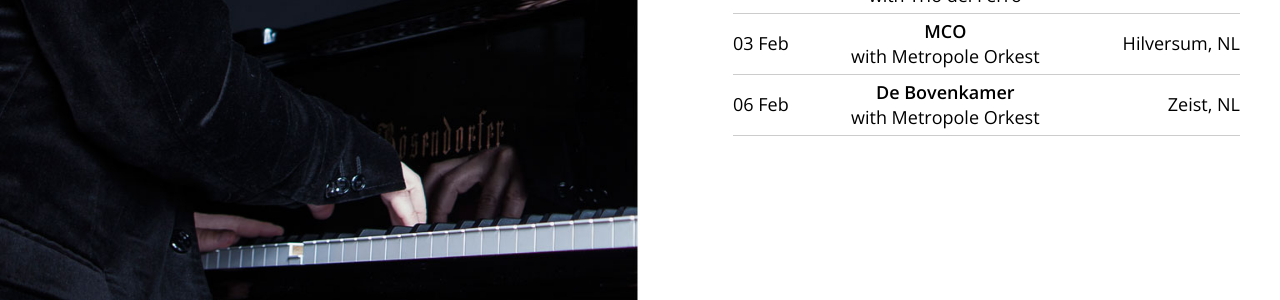
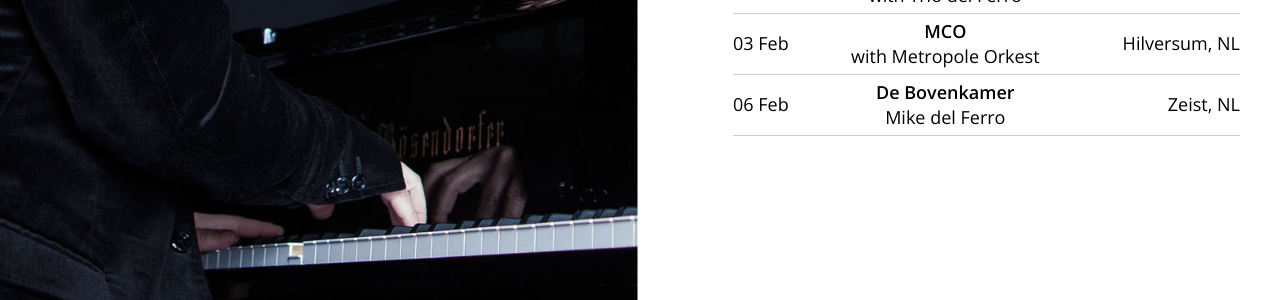
Before and after one commit to mikedelferro/website, a Jekyll site: the page built from agenda.html, in a window 1280 px wide. Shown: the part 528-828 px from the top of the page. Built offline with Jekyll 4.4.1, drawn with Linux system fonts in a browser that asks for light colours; nearby versions of some CDN libraries.

Commit message:
Updated '_config.yml' via CloudCannon

```diff
--- a/_config.yml
+++ b/_config.yml
@@ -24,7 +24,7 @@ gigs:
     location: 'Hilversum, NL'
     venue: MCO
     url: ''
-  - title: with Metropole Orkest
+  - title: Mike del Ferro
     date: 2016-02-06T00:00:00.000Z
     location: 'Zeist, NL'
     venue: De Bovenkamer
```
